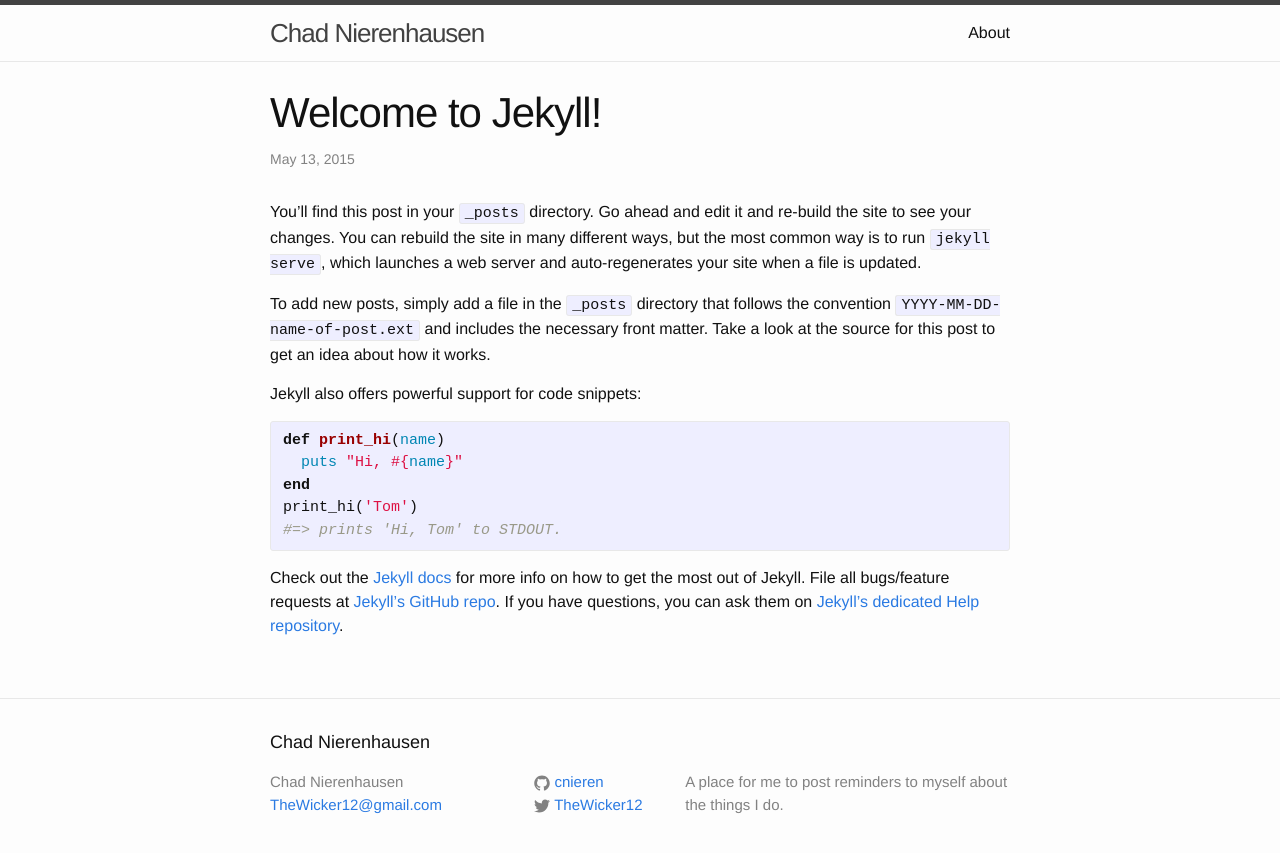
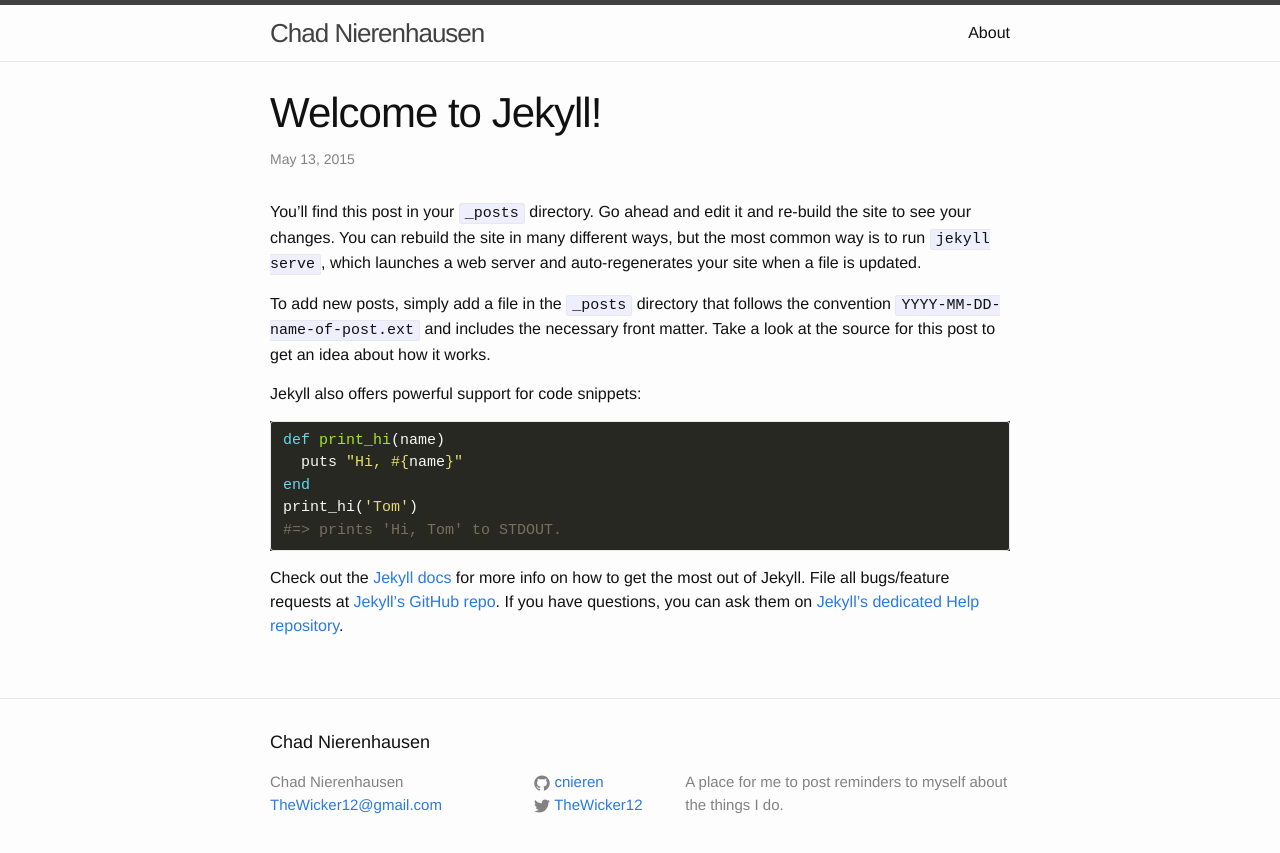
Before and after one commit to cnieren/Blog, a Jekyll site: the page built from site/_posts/2015-05-13-welcome-to-jekyll.markdown, in a window 1280 px wide. Shown: the top 853 px of the page. Built offline with Jekyll 4.4.1, drawn with Linux system fonts in a browser that asks for light colours.

Commit message:
Changed the settings for the syntax highligher to display monokai styles

```diff
--- a/site/_sass/_syntax-highlighting.scss
+++ b/site/_sass/_syntax-highlighting.scss
@@ -1,67 +1,73 @@
 /**
- * Syntax highlighting styles
+ * Syntax highlighting styles - Monokai
  */
-.highlight {
-    background: #fff;
+ .highlight {
+    background: #272822;
     @extend %vertical-rhythm;
 
-    .c     { color: #998; font-style: italic } // Comment
-    .err   { color: #a61717; background-color: #e3d2d2 } // Error
-    .k     { font-weight: bold } // Keyword
-    .o     { font-weight: bold } // Operator
-    .cm    { color: #998; font-style: italic } // Comment.Multiline
-    .cp    { color: #999; font-weight: bold } // Comment.Preproc
-    .c1    { color: #998; font-style: italic } // Comment.Single
-    .cs    { color: #999; font-weight: bold; font-style: italic } // Comment.Special
-    .gd    { color: #000; background-color: #fdd } // Generic.Deleted
-    .gd .x { color: #000; background-color: #faa } // Generic.Deleted.Specific
-    .ge    { font-style: italic } // Generic.Emph
-    .gr    { color: #a00 } // Generic.Error
-    .gh    { color: #999 } // Generic.Heading
-    .gi    { color: #000; background-color: #dfd } // Generic.Inserted
-    .gi .x { color: #000; background-color: #afa } // Generic.Inserted.Specific
-    .go    { color: #888 } // Generic.Output
-    .gp    { color: #555 } // Generic.Prompt
-    .gs    { font-weight: bold } // Generic.Strong
-    .gu    { color: #aaa } // Generic.Subheading
-    .gt    { color: #a00 } // Generic.Traceback
-    .kc    { font-weight: bold } // Keyword.Constant
-    .kd    { font-weight: bold } // Keyword.Declaration
-    .kp    { font-weight: bold } // Keyword.Pseudo
-    .kr    { font-weight: bold } // Keyword.Reserved
-    .kt    { color: #458; font-weight: bold } // Keyword.Type
-    .m     { color: #099 } // Literal.Number
-    .s     { color: #d14 } // Literal.String
-    .na    { color: #008080 } // Name.Attribute
-    .nb    { color: #0086B3 } // Name.Builtin
-    .nc    { color: #458; font-weight: bold } // Name.Class
-    .no    { color: #008080 } // Name.Constant
-    .ni    { color: #800080 } // Name.Entity
-    .ne    { color: #900; font-weight: bold } // Name.Exception
-    .nf    { color: #900; font-weight: bold } // Name.Function
-    .nn    { color: #555 } // Name.Namespace
-    .nt    { color: #000080 } // Name.Tag
-    .nv    { color: #008080 } // Name.Variable
-    .ow    { font-weight: bold } // Operator.Word
-    .w     { color: #bbb } // Text.Whitespace
-    .mf    { color: #099 } // Literal.Number.Float
-    .mh    { color: #099 } // Literal.Number.Hex
-    .mi    { color: #099 } // Literal.Number.Integer
-    .mo    { color: #099 } // Literal.Number.Oct
-    .sb    { color: #d14 } // Literal.String.Backtick
-    .sc    { color: #d14 } // Literal.String.Char
-    .sd    { color: #d14 } // Literal.String.Doc
-    .s2    { color: #d14 } // Literal.String.Double
-    .se    { color: #d14 } // Literal.String.Escape
-    .sh    { color: #d14 } // Literal.String.Heredoc
-    .si    { color: #d14 } // Literal.String.Interpol
-    .sx    { color: #d14 } // Literal.String.Other
-    .sr    { color: #009926 } // Literal.String.Regex
-    .s1    { color: #d14 } // Literal.String.Single
-    .ss    { color: #990073 } // Literal.String.Symbol
-    .bp    { color: #999 } // Name.Builtin.Pseudo
-    .vc    { color: #008080 } // Name.Variable.Class
-    .vg    { color: #008080 } // Name.Variable.Global
-    .vi    { color: #008080 } // Name.Variable.Instance
-    .il    { color: #099 } // Literal.Number.Integer.Long
-}
+    pre, code     { background: none }
+    .c      { color: #75715e } /* Comment */
+    .err    { color: #960050; background-color: #1e0010 } /* Error */
+    .k      { color: #66d9ef } /* Keyword */
+    .l      { color: #ae81ff } /* Literal */
+    .n      { color: #f8f8f2 } /* Name */
+    .o      { color: #f92672 } /* Operator */
+    .p      { color: #f8f8f2 } /* Punctuation */
+    .cm     { color: #75715e } /* Comment.Multiline */
+    .cp     { color: #75715e } /* Comment.Preproc */
+    .c1     { color: #75715e } /* Comment.Single */
+    .cs     { color: #75715e } /* Comment.Special */
+    .gd     { color: #f92672 } /* Generic.Deleted */
+    .gd .x  { color: #f92672 } /* Generic.Deleted */
+    .ge     { font-style: italic } /* Generic.Emph */
+    .gi     { color: #a6e22e } /* Generic.Inserted */
+    .gi .x  { color: #a6e22e } /* Generic.Inserted */
+    .gs     { font-weight: bold } /* Generic.Strong */
+    .gu     { color: #75715e } /* Generic.Subheading */
+    .kc     { color: #66d9ef } /* Keyword.Constant */
+    .kd     { color: #66d9ef } /* Keyword.Declaration */
+    .kn     { color: #f92672 } /* Keyword.Namespace */
+    .kp     { color: #66d9ef } /* Keyword.Pseudo */
+    .kr     { color: #66d9ef } /* Keyword.Reserved */
+    .kt     { color: #66d9ef } /* Keyword.Type */
+    .ld     { color: #e6db74 } /* Literal.Date */
+    .m      { color: #ae81ff } /* Literal.Number */
+    .s      { color: #e6db74 } /* Literal.String */
+    .na     { color: #a6e22e } /* Name.Attribute */
+    .nb     { color: #f8f8f2 } /* Name.Builtin */
+    .nc     { color: #a6e22e } /* Name.Class */
+    .no     { color: #66d9ef } /* Name.Constant */
+    .nd     { color: #a6e22e } /* Name.Decorator */
+    .ni     { color: #f8f8f2 } /* Name.Entity */
+    .ne     { color: #a6e22e } /* Name.Exception */
+    .nf     { color: #a6e22e } /* Name.Function */
+    .nl     { color: #f8f8f2 } /* Name.Label */
+    .nn     { color: #f8f8f2 } /* Name.Namespace */
+    .nx     { color: #a6e22e } /* Name.Other */
+    .py     { color: #f8f8f2 } /* Name.Property */
+    .nt     { color: #f92672 } /* Name.Tag */
+    .nv     { color: #f8f8f2 } /* Name.Variable */
+    .ow     { color: #f92672 } /* Operator.Word */
+    .w      { color: #f8f8f2 } /* Text.Whitespace */
+    .mb     { color: #ae81ff } /* Literal.Number.Bin */
+    .mf     { color: #ae81ff } /* Literal.Number.Float */
+    .mh     { color: #ae81ff } /* Literal.Number.Hex */
+    .mi     { color: #ae81ff } /* Literal.Number.Integer */
+    .mo     { color: #ae81ff } /* Literal.Number.Oct */
+    .sb     { color: #e6db74 } /* Literal.String.Backtick */
+    .sc     { color: #e6db74 } /* Literal.String.Char */
+    .sd     { color: #e6db74 } /* Literal.String.Doc */
+    .s2     { color: #e6db74 } /* Literal.String.Double */
+    .se     { color: #ae81ff } /* Literal.String.Escape */
+    .sh     { color: #e6db74 } /* Literal.String.Heredoc */
+    .si     { color: #e6db74 } /* Literal.String.Interpol */
+    .sx     { color: #e6db74 } /* Literal.String.Other */
+    .sr     { color: #e6db74 } /* Literal.String.Regex */
+    .s1     { color: #e6db74 } /* Literal.String.Single */
+    .ss     { color: #e6db74 } /* Literal.String.Symbol */
+    .bp     { color: #f8f8f2 } /* Name.Builtin.Pseudo */
+    .vc     { color: #f8f8f2 } /* Name.Variable.Class */
+    .vg     { color: #f8f8f2 } /* Name.Variable.Global */
+    .vi     { color: #f8f8f2 } /* Name.Variable.Instance */
+    .il     { color: #ae81ff } /* Literal.Number.Integer.Long */
+ }
```
